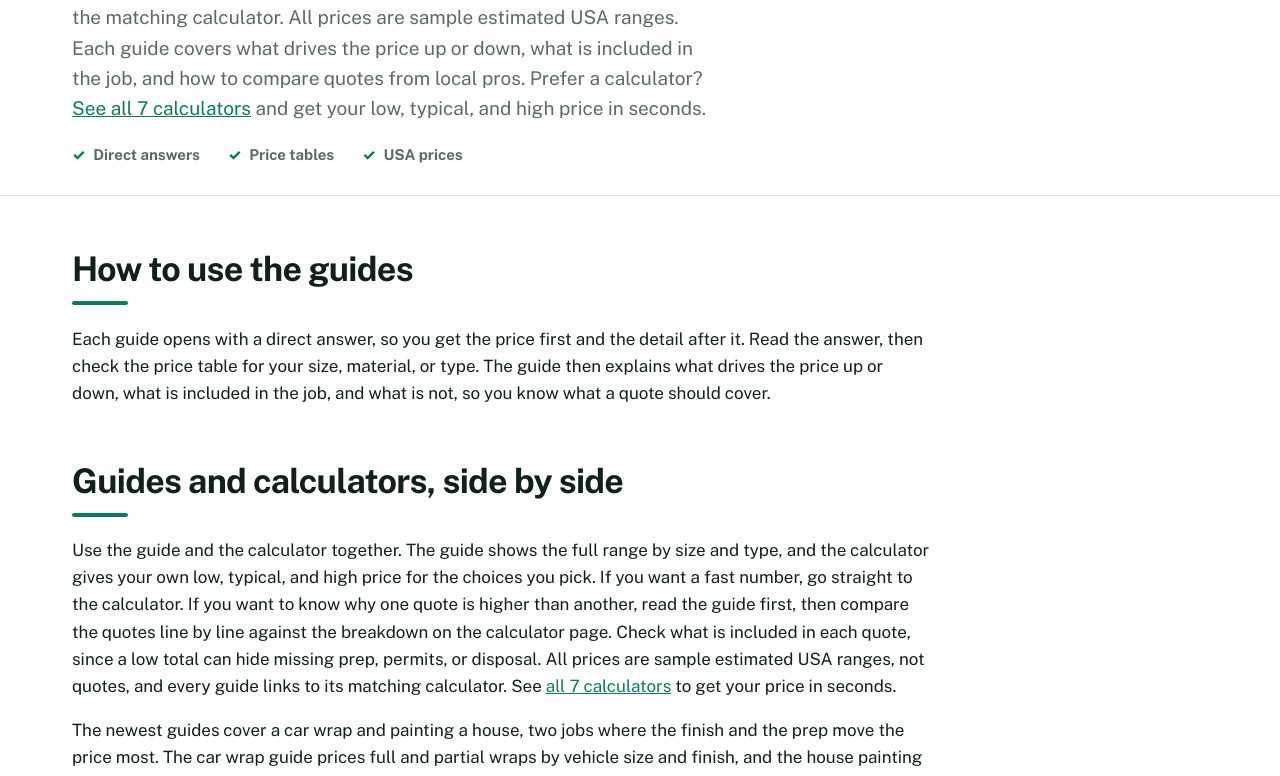
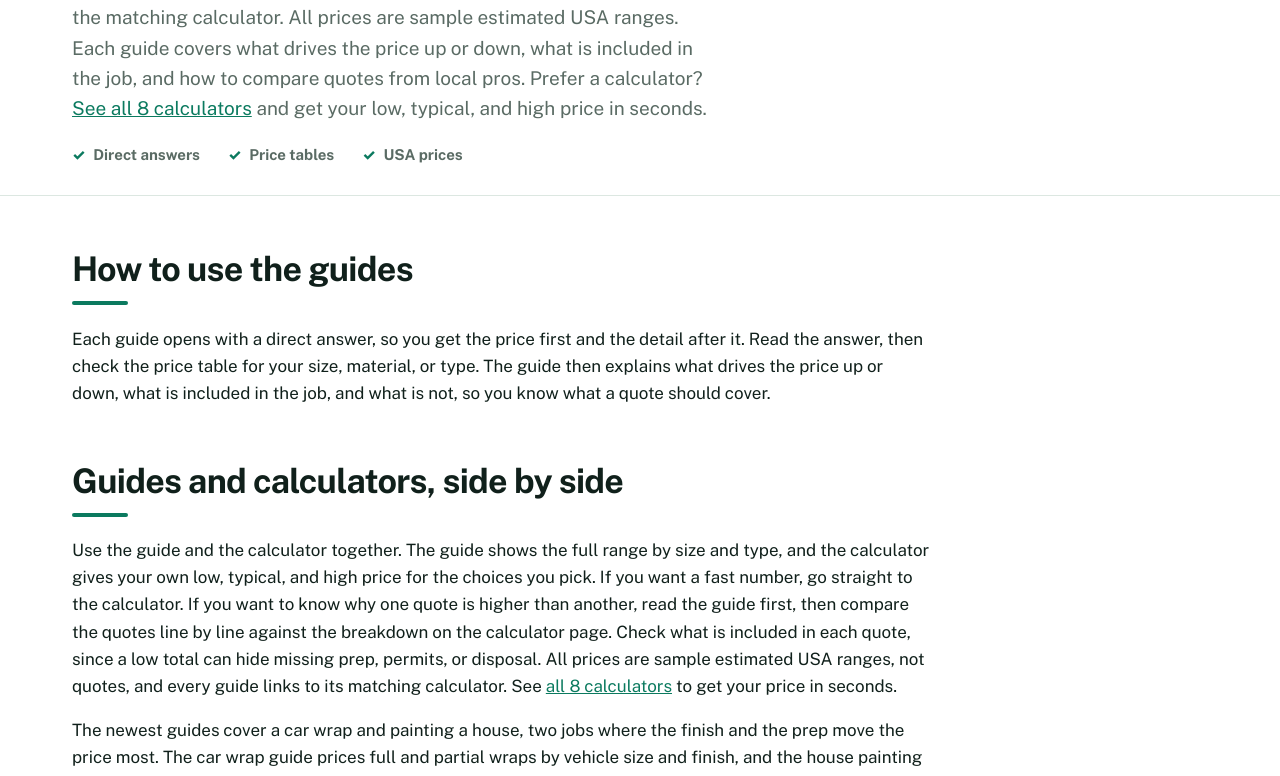
Before and after one commit to zaidmeo09-dhangal/howmuchdoesitcostusa, a Jekyll site: the page built from blog.md, in a window 1280 px wide and 1400 px high. Shown: the part 264-1040 px from the top of the window. Built offline with Jekyll 4.4.1, drawn with Linux system fonts in a browser that asks for light colours; some web fonts are replaced.

Commit message:
Initial deploy: add blog.md

```diff
--- a/blog.md
+++ b/blog.md
@@ -19,7 +19,7 @@ schema: |
   <div class="wrap">
     <p class="kicker">Cost Guides</p>
     <h1>Cost <span class="accent-u">Guides</span></h1>
-    <p class="lede">Every guide opens with a direct answer, shows a price table, and links to the matching calculator. All prices are sample estimated USA ranges. Each guide covers what drives the price up or down, what is included in the job, and how to compare quotes from local pros. Prefer a calculator? <a href="{{ '/tools/' | relative_url }}">See all 7 calculators</a> and get your low, typical, and high price in seconds.</p>
+    <p class="lede">Every guide opens with a direct answer, shows a price table, and links to the matching calculator. All prices are sample estimated USA ranges. Each guide covers what drives the price up or down, what is included in the job, and how to compare quotes from local pros. Prefer a calculator? <a href="{{ '/tools/' | relative_url }}">See all 8 calculators</a> and get your low, typical, and high price in seconds.</p>
     <ul class="trust-row">
       <li>Direct answers</li>
       <li>Price tables</li>
@@ -31,7 +31,7 @@ schema: |
   <h2>How to use the guides</h2>
   <p>Each guide opens with a direct answer, so you get the price first and the detail after it. Read the answer, then check the price table for your size, material, or type. The guide then explains what drives the price up or down, what is included in the job, and what is not, so you know what a quote should cover.</p>
   <h2>Guides and calculators, side by side</h2>
-  <p>Use the guide and the calculator together. The guide shows the full range by size and type, and the calculator gives your own low, typical, and high price for the choices you pick. If you want a fast number, go straight to the calculator. If you want to know why one quote is higher than another, read the guide first, then compare the quotes line by line against the breakdown on the calculator page. Check what is included in each quote, since a low total can hide missing prep, permits, or disposal. All prices are sample estimated USA ranges, not quotes, and every guide links to its matching calculator. See <a href="{{ '/tools/' | relative_url }}">all 7 calculators</a> to get your price in seconds.</p>
+  <p>Use the guide and the calculator together. The guide shows the full range by size and type, and the calculator gives your own low, typical, and high price for the choices you pick. If you want a fast number, go straight to the calculator. If you want to know why one quote is higher than another, read the guide first, then compare the quotes line by line against the breakdown on the calculator page. Check what is included in each quote, since a low total can hide missing prep, permits, or disposal. All prices are sample estimated USA ranges, not quotes, and every guide links to its matching calculator. See <a href="{{ '/tools/' | relative_url }}">all 8 calculators</a> to get your price in seconds.</p>
   <p>The newest guides cover a car wrap and painting a house, two jobs where the finish and the prep move the price most. The car wrap guide prices full and partial wraps by vehicle size and finish, and the house painting guide prices interior and exterior work by home size, with prep, paint, and coats explained.</p>
   <div class="grid">
     {% for post in site.posts %}
```
